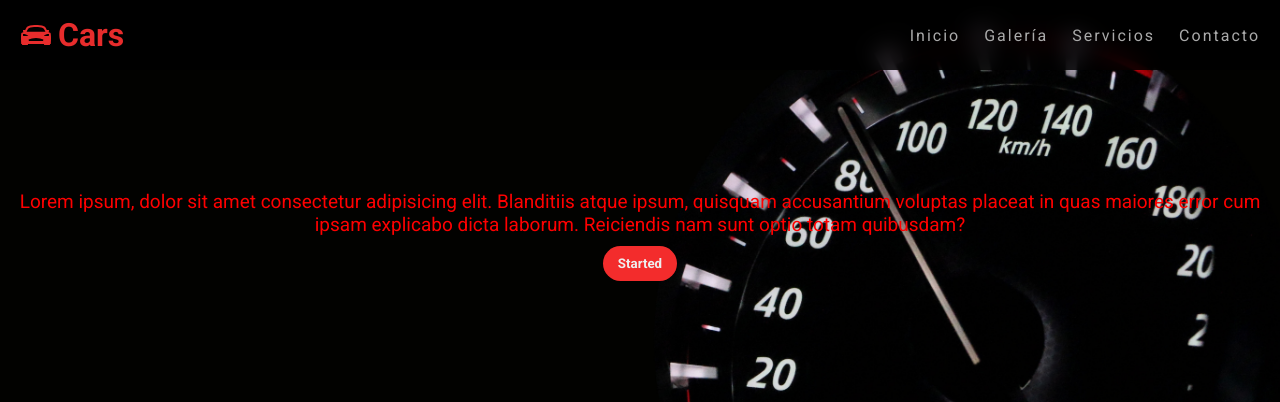
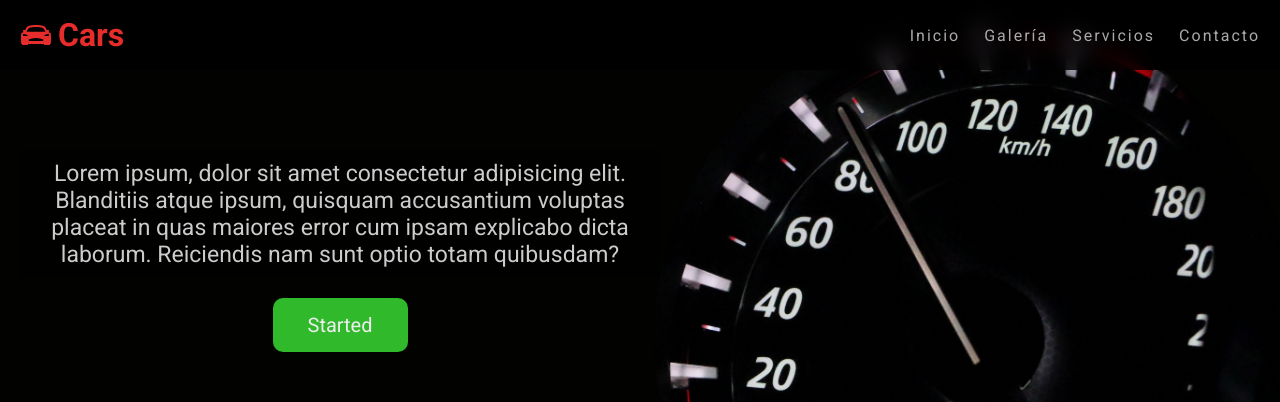
Before and after one commit to cmglezpdev/landing-page, a React (Create React App) app: page / in a window 1280 px wide. Shown: the top 402 px of the page. Built offline with nearby package versions, Linux system fonts and the light colour scheme.

Commit message:
fix: positon of the text in the home

```diff
--- a/src/components/home/home.scss
+++ b/src/components/home/home.scss
@@ -2,41 +2,44 @@
 
 .home {
     background-image: url('../../../public/home.jpg');
-    background-repeat: no-repeat;
     background-size: cover;
     background-position: right;
     background-attachment: fixed;
     width: 100%;
     height: 600px;
     position: relative;
+    // filter: blur(1px);
 
     &__content {
-        margin-top: 180px;
         display: flex;
         flex-direction: column;
         align-items: center;
         justify-content: center;
         text-align: center;
-        z-index: 1;
+        margin-top: 180px;
 
         .content-intro {
             padding: 10px;
-            color: #f00;
-            font-size: 19px;
+            color: #ccc;
+            font-size: 23px;
+            background-color: rgba(0, 0, 0, .7);
         }
 
         .content-btn {
-            background-color: rgb(243, 44, 44);
+            margin-top: 20px;
+            background-color: rgb(48, 185, 43);
             color: #eee;
-            font-weight: 600;
-            padding: 10px 15px;
-            border-radius: 20px;
+            font-weight: 400;
+            font-size: 20px;
+            padding: 15px 35px;
+            border-radius: 10px;
             cursor: pointer;
             outline: none;
             border: 0;
+            transition: .08s ease-in-out;
 
             &:hover {
-                background-color: rgb(231, 22, 22);
+                background-color: rgb(39, 141, 35);
             }
         }
 
@@ -60,17 +63,18 @@
     }
 }
 
-// @media (min-width: 690px) {
-//     .home {
+@media (min-width: 780px) {
+    .home {
+        justify-content: start;
 
-//         justify-content: start;
-
-//         &__content {
-//             width: 350px;
-//             backdrop-filter: blur(0);
-//         }
-//     }
-// }
+        &__content {
+            margin-top: 150px;
+            margin-left: 20px;
+            max-width: 50%;
+            background-color: transparent;
+        }
+    }
+}
 
 // @media (min-width: 900px) {
 //     .home {
```
